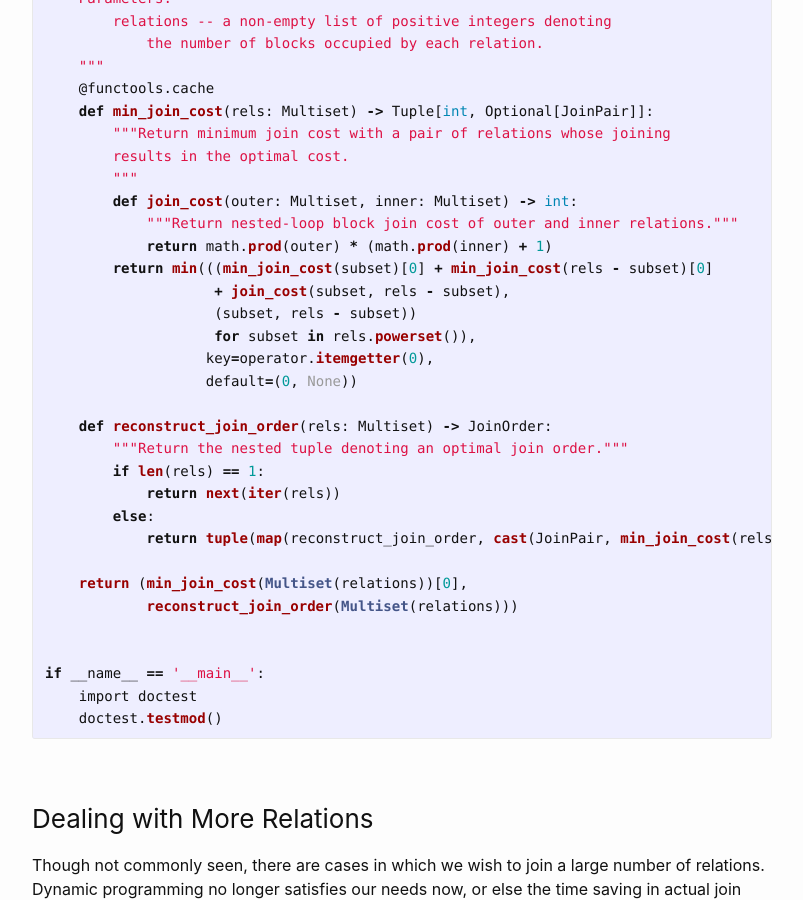
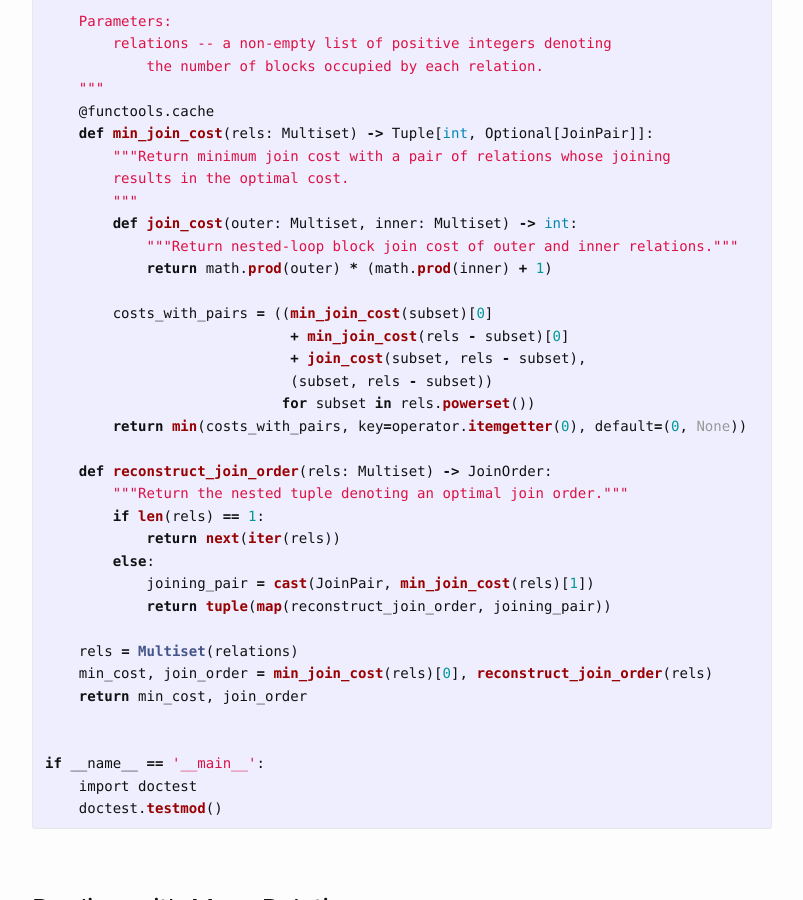
Before and after one commit to maristie/maristie.github.io, a Jekyll site: the page built from _posts/2021-07-21-Deciding-Join-Order-in-Database-Systems.md, in a window 1280 px wide and 900 px high, scrolled down 9035 px. Shown: the whole window, without its empty margins (238-1041 px from the left). Built offline with Jekyll 4.4.1, drawn with Linux system fonts in a browser that asks for light colours; some of the changed text lies outside the part shown.

Commit message:
Improve readability

```diff
--- a/_posts/2021-07-21-Deciding-Join-Order-in-Database-Systems.md
+++ b/_posts/2021-07-21-Deciding-Join-Order-in-Database-Systems.md
@@ -285,22 +286,25 @@ def opt_join_order(relations: List[int]) -> Tuple[int, JoinOrder]:
         def join_cost(outer: Multiset, inner: Multiset) -> int:
             """Return nested-loop block join cost of outer and inner relations."""
             return math.prod(outer) * (math.prod(inner) + 1)
-        return min(((min_join_cost(subset)[0] + min_join_cost(rels - subset)[0]
-                    + join_cost(subset, rels - subset),
-                    (subset, rels - subset))
-                    for subset in rels.powerset()),
-                   key=operator.itemgetter(0),
-                   default=(0, None))
+
+        costs_with_pairs = ((min_join_cost(subset)[0]
+                             + min_join_cost(rels - subset)[0]
+                             + join_cost(subset, rels - subset),
+                             (subset, rels - subset))
+                            for subset in rels.powerset())
+        return min(costs_with_pairs, key=operator.itemgetter(0), default=(0, None))
 
     def reconstruct_join_order(rels: Multiset) -> JoinOrder:
         """Return the nested tuple denoting an optimal join order."""
         if len(rels) == 1:
             return next(iter(rels))
         else:
-            return tuple(map(reconstruct_join_order, cast(JoinPair, min_join_cost(rels)[1])))
+            joining_pair = cast(JoinPair, min_join_cost(rels)[1])
+            return tuple(map(reconstruct_join_order, joining_pair))
 
-    return (min_join_cost(Multiset(relations))[0],
-            reconstruct_join_order(Multiset(relations)))
+    rels = Multiset(relations)
+    min_cost, join_order = min_join_cost(rels)[0], reconstruct_join_order(rels)
+    return min_cost, join_order
 
 
 if __name__ == '__main__':
```
Also changed, not shown: other parts of _posts/2021-07-21-Deciding-Join-Order-in-Database-Systems.md (+1 -0 lines).
